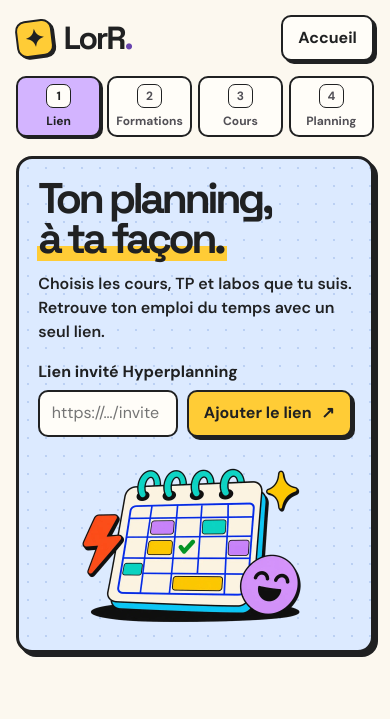
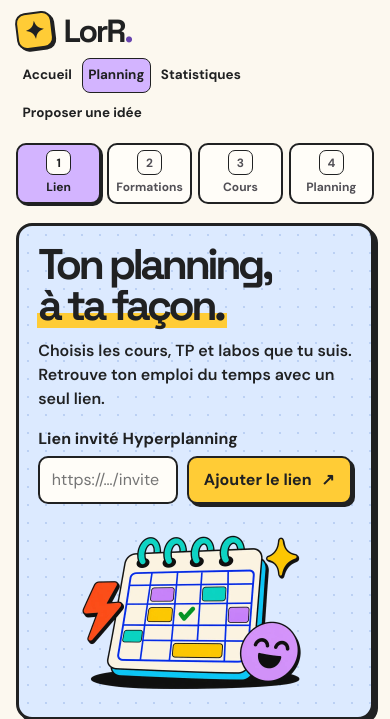
Before and after one commit to CorentinL5/LorR, a PHP site: page /planning in a window 390 px wide. Shown: the top 719 px of the page. Run offline with PHP 8.4, Linux system fonts and the light colour scheme.

Commit message:
feat: unifie la navigation et masque le code du planning

```diff
--- a/scripts/calendar-view.js
+++ b/scripts/calendar-view.js
@@ -20,7 +20,7 @@ function createPlanningView(container, element, courseKey, recordCourseClick) {
     const formationOrder = new Intl.Collator('fr-BE', {numeric: true});
     const viewPreferenceKey = 'lorr-calendar-view';
 
-    let mode = 'list';
+    let mode = 'month';
     try {
         const savedMode = localStorage.getItem(viewPreferenceKey);
         if (['list', 'week', 'month'].includes(savedMode)) {
--- a/styles/planning.css
+++ b/styles/planning.css
@@ -38,6 +38,25 @@ button { cursor: pointer; }
     justify-content: space-between;
     gap: 1rem;
 }
+
+.site-nav {
+    display: flex;
+    flex-wrap: wrap;
+    justify-content: flex-end;
+    gap: 0.25rem;
+    font-weight: 700;
+}
+
+.site-nav a {
+    display: block;
+    padding: 0.4rem 0.58rem;
+    border: 1px solid transparent;
+    border-radius: 8px;
+    text-decoration: none;
+}
+
+.site-nav a:hover { text-decoration: underline; text-underline-offset: 0.2em; }
+.site-nav [aria-current=page] { border-color: var(--ink); background: var(--purple); }
 
 .brand {
     display: inline-flex;
@@ -464,7 +483,9 @@ fieldset { min-inline-size: 0; padding: 0; margin: 0; border: 0; }
 
 @media (max-width: 610px) {
     .shell { width: calc(100% - 2rem); }
-    .site-header { min-height: 76px; }
+    .site-header { flex-wrap: wrap; gap: 0.55rem; padding-block: 0.75rem; }
+    .site-nav { width: 100%; justify-content: flex-start; gap: 0.2rem; font-size: 0.84rem; }
+    .site-nav a { padding-inline: 0.35rem; }
     .hero { grid-template-columns: minmax(0, 1fr); padding: 1.2rem; border-radius: 16px; box-shadow: 4px 4px 0 var(--ink); }
     .hero h1 { font-size: clamp(2.55rem, 11vw, 3.6rem); }
     .hero p { margin-block: .8rem 1rem; }
@@ -484,7 +505,9 @@ fieldset { min-inline-size: 0; padding: 0; margin: 0; border: 0; }
 }
 
 
-.site-header > a:last-child:not(.button) {
+.home-guide-link {
+    display: inline-block;
+    margin-top: 0.85rem;
     font-weight: 700;
     text-underline-offset: 0.2em;
 }
@@ -1004,15 +1027,6 @@ button.calendar-date[aria-pressed=true] { background: var(--yellow); }
 
 .calendar-month .calendar-extra { padding-block: 0.1rem; line-height: 1.25; }
 
-.home-links {
-    display: flex;
-    flex-wrap: wrap;
-    justify-content: flex-end;
-    gap: 0.35rem 1rem;
-    font-weight: 700;
-    text-underline-offset: 0.2em;
-}
-
 .stats-panel { max-width: 940px; margin: 0 auto 2rem; }
 .stats-panel h1 { font-size: clamp(1.35rem, 3vw, 1.85rem); }
 
--- a/views/planning.php
+++ b/views/planning.php
@@ -23,13 +23,7 @@
     <script src="scripts/planning.js" defer></script>
 </head>
 <body>
-    <header class="site-header shell">
-        <a class="brand" href="./" aria-label="LorR, accueil">
-            <span class="brand-mark" aria-hidden="true">✦</span>
-            LorR<span class="brand-dot" aria-hidden="true">.</span>
-        </a>
-        <a id="go-home" class="button button-light" href="./">Accueil</a>
-    </header>
+    <?php require __DIR__ . '/site-header.php'; ?>
     <main class="shell">
         <ol class="steps" aria-label="Étapes de création">
             <li aria-current="step"><button type="button" data-step="1"><span aria-hidden="true">1</span> Lien</button></li>
@@ -142,9 +136,9 @@
                     <input id="planning-address" type="url" readonly>
                 </div>
                 <div id="view-options" class="view-options" role="group" aria-label="Affichage du planning" hidden>
-                    <button type="button" data-view="list" aria-pressed="true">Liste</button>
+                    <button type="button" data-view="month" aria-pressed="true">Mois</button>
                     <button type="button" data-view="week" aria-pressed="false">Semaine</button>
-                    <button type="button" data-view="month" aria-pressed="false">Mois</button>
+                    <button type="button" data-view="list" aria-pressed="false">Liste</button>
                 </div>
                 <div id="calendar-tools" hidden>
                     <div class="calendar-tools">
--- /dev/null
+++ b/views/site-header.php
@@ -0,0 +1,12 @@
+<header class="site-header shell">
+    <a class="brand" href="./" aria-label="LorR, accueil">
+        <span class="brand-mark" aria-hidden="true">✦</span>
+        LorR<span class="brand-dot" aria-hidden="true">.</span>
+    </a>
+    <nav class="site-nav" aria-label="Navigation principale">
+        <a id="go-home" href="./"<?= $route === '/' ? ' aria-current="page"' : '' ?>>Accueil</a>
+        <a href="planning"<?= $route === '/planning' ? ' aria-current="page"' : '' ?>>Planning</a>
+        <a href="stats"<?= $route === '/stats' ? ' aria-current="page"' : '' ?>>Statistiques</a>
+        <a href="./#proposer-une-idee">Proposer une idée</a>
+    </nav>
+</header>
```
Also changed, not shown: scripts/planning.js (+52 -22 lines), views/home.php (+2 -11 lines), views/stats.php (+1 -7 lines), README.md.
